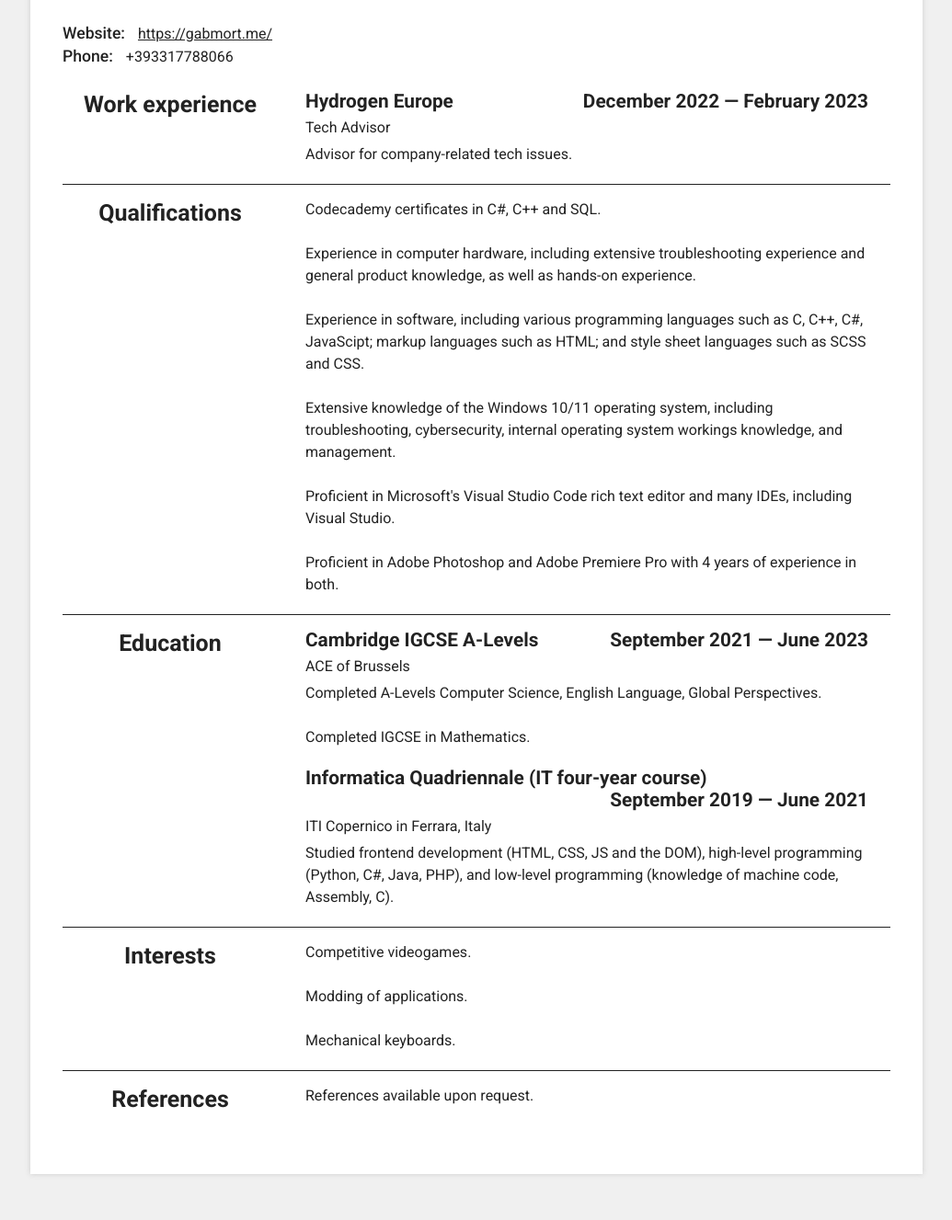
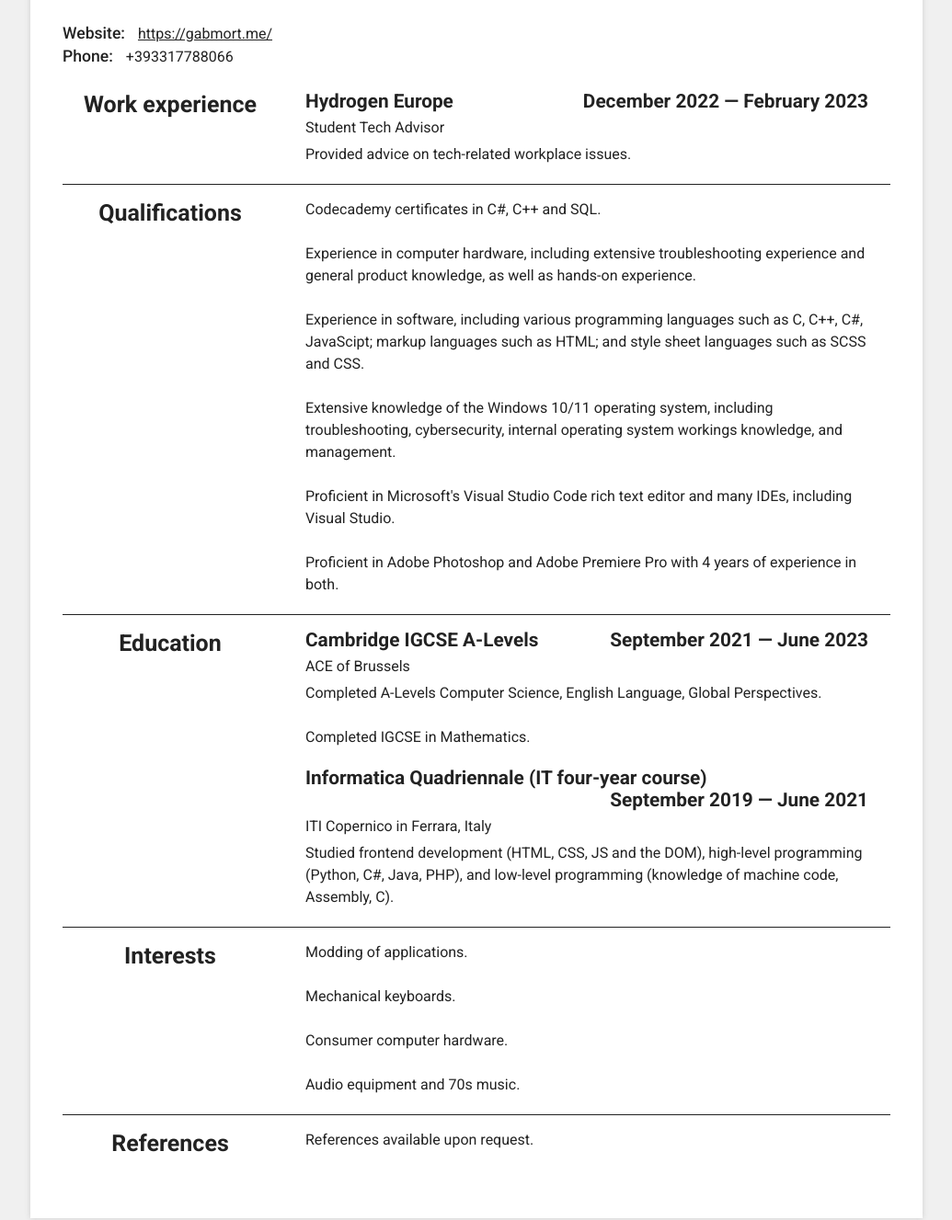
Before and after one commit to hummusaki/MortfolioV3, a plain HTML site: page cv/index.html in a window 1280 px wide. Shown: the part 220-1547 px from the top of the page at 92% size, without its empty margins (122-1157 px from the left). Before the commit the page ends 1512 px from the top, so only its background shows below. Drawn offline with Linux system fonts and the light colour scheme.

Commit message:
MORE small changes???? ? ??
These literally don't matter but check the changelog if you want lol

```diff
--- a/cv/index.html
+++ b/cv/index.html
@@ -247,7 +247,7 @@
 						<span class="date r">December 2022 &mdash; February 2023</span>
 					</h3>
 					<div class="clear"> </div>
-					<span class="job_title">Tech Advisor</span><div class="info">Advisor for company-related tech issues.</div><div class="clear"> </div>
+					<span class="job_title">Student Tech Advisor</span><div class="info">Provided advice on tech-related workplace issues.</div><div class="clear"> </div>
 				</div>
 				</div>
 			<div class="clear"> </div>
@@ -286,7 +286,7 @@
 			<h2 class="title">Interests</h2>
 			<div class="set">
 							<div class="item">
-								<span class="info">Competitive videogames.<div><br /></div><div>Modding of applications.</div><div><br /></div><div>Mechanical keyboards.</div></span>
+								<span class="info">Modding of applications.<div><br /></div><div>Mechanical keyboards.</div><div><br /></div><div>Consumer computer hardware.</div><div><br /></div><div>Audio equipment and 70s music.</div></span>
 							</div>
 						</div>
 			<div class="clear"> </div>
```
